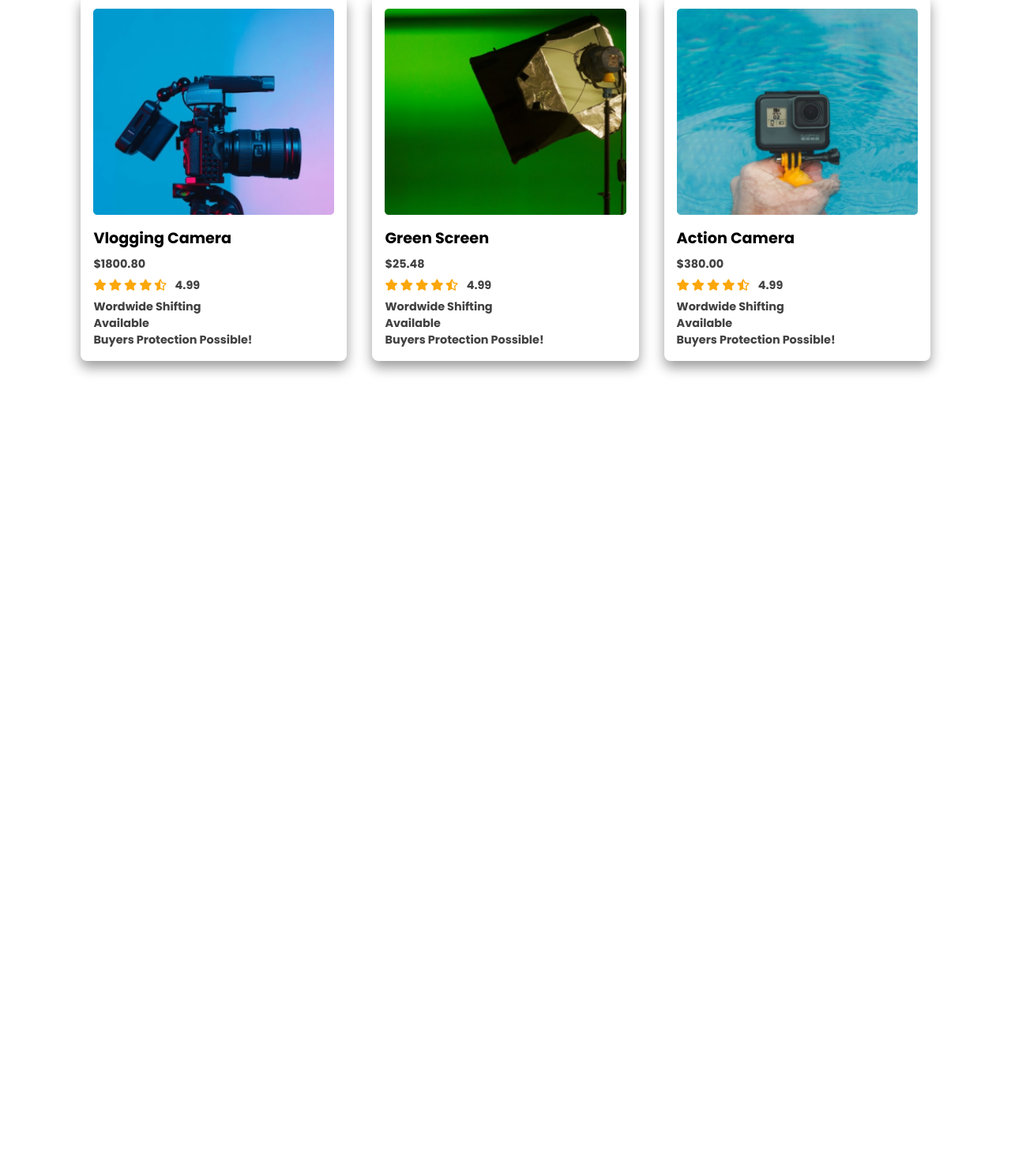
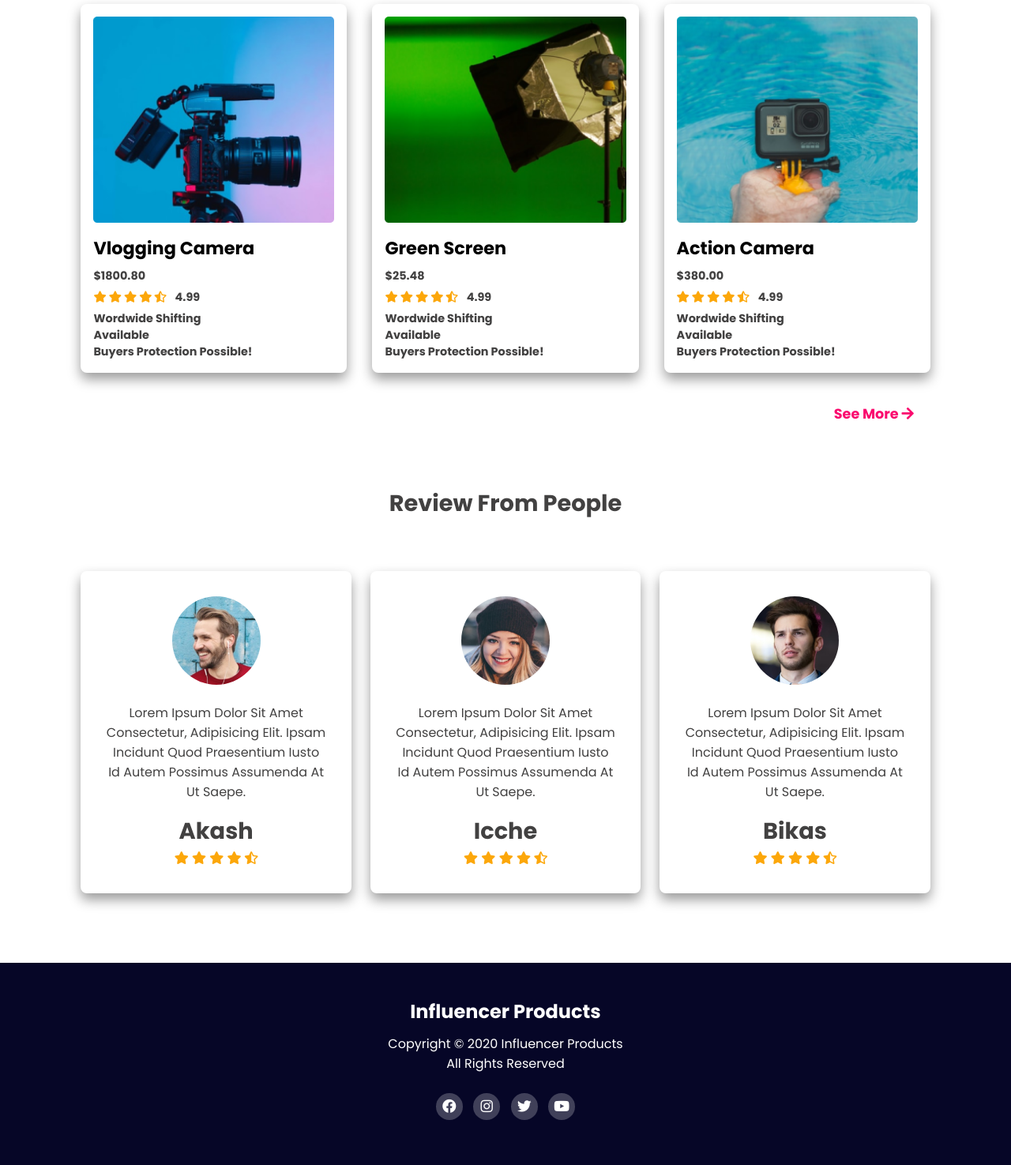
Before and after one commit to Sumon-Datta/capable-tackle, a plain HTML site: page index.html in a window 1280 px wide. Shown: the part 1910-3385 px from the top of the page at 79% size. Before the commit the page ends 2423 px from the top, so only its background shows below. Drawn offline with Linux system fonts and the light colour scheme.

Commit message:
fifth commit

```diff
--- a/css/style.css
+++ b/css/style.css
@@ -21,6 +21,8 @@ html{
 section{
     padding: 3.5rem 8%;
 }
+
+/* header part start */
 
 .header{
 
@@ -52,6 +54,7 @@ section{
     font-size: 1.2rem;
 }
 
+/* home part start */
 
 .home{
     display: flex;
@@ -132,7 +135,7 @@ section{
 }
 
 .collection .container .box h3{
-    font-size: 1.2rem;
+    font-size: 1.4rem;
     margin: .5rem 0;
 }
 
@@ -161,3 +164,115 @@ section{
     font-size: .9rem;
     font-weight: bold;
 }
+
+.collection .btn{
+    color: rgb(250, 10, 110);
+    font-size: 1.1rem;
+    display: inline-block;
+    padding: .4rem 1.3rem;
+    border-radius: 2rem;
+    margin-top: 2rem;
+    font-weight: bold;
+    float: right;
+}
+
+/* review part start */
+
+.review h2{
+    font-size: 1.8rem;
+    text-align: center;
+    color: rgb(66, 65, 65);
+    margin-bottom: 2rem;
+    margin-top: 2rem;
+}
+
+.review .container{
+    display: grid;
+    grid-template-columns: repeat(auto-fit, minmax(20rem, 1fr));
+    gap: 1.5rem;
+}
+
+.review  .box{
+    text-align: center;
+
+    margin: 2rem 0;
+    box-shadow: 0 .5rem 1rem rgba(0,0,0,.4);
+    border-radius: .5rem;
+    padding: 2rem;
+}
+
+
+
+.review .box img{
+    height:7rem;
+    width:7rem;
+    border-radius: 50%;
+    object-fit: cover;
+}
+
+.review .box .content p{
+    color:rgb(66, 65, 65);
+    font-size: 1rem;
+    padding:1rem 0;
+    text-align: center;
+}
+
+
+
+
+.review .box .content h3{
+    font-size: 1.8rem;
+    text-align: center;
+    color: rgb(66, 65, 65);
+}
+
+.review .box .content .stars i{
+    text-align: center;
+    font-size: 1rem;
+    color: rgb(252, 167, 10);
+}
+
+/* footer part start */
+
+.footer{
+    height: 16rem;
+    width: 100%;
+    background: #060627;
+}
+
+.footer h1{
+    color: #fff;
+    text-align: center;
+    padding-top: 2.7rem;
+    padding-bottom: .7rem;
+    font-size: 1.5rem;
+}
+
+.footer h1 span{
+
+
+}
+
+.footer p{
+    text-align: center;
+    color: #fff;
+    font-weight: 400;
+    font-size: 1rem;
+}
+
+.footer .social-media{
+    text-align: center;
+    padding: 1.3rem 0;
+}
+
+.footer .social-media i{
+    color: #fff;
+    background: rgba(255, 255, 255, 0.233);
+    height: 2.1rem;
+    width: 2.1rem;
+    line-height: 2.1rem;
+    text-align: center;
+    border-radius: 50%;
+    margin: .3rem;
+    font-size: 1.1rem;
+}
--- a/index.html
+++ b/index.html
@@ -236,9 +236,83 @@
             </div>
 
 
+        </div>
+        <a href="" class="btn">See More <i class="fas fa-arrow-right"></i></a>
+ </div>
 
+    </section>
+
+    <!-- review part star -->
+
+    <section class="review">
+        <h2>review from people</h2>
+
+        <div class="container">
+            <div class="box">
+                <img src="images/pic-1.png" alt="">
+                <div class="content">
+                    <p>Lorem ipsum dolor sit amet consectetur, adipisicing elit. Ipsam incidunt quod praesentium iusto id autem possimus assumenda at ut saepe.</p>
+                    <h3>Akash</h3>
+                    <div class="stars">
+                        <i class="fas fa-star"></i>
+                        <i class="fas fa-star"></i>
+                        <i class="fas fa-star"></i>
+                        <i class="fas fa-star"></i>
+                        <i class="fas fa-star-half-alt"></i>
+                    </div>
+                </div>
+            </div>
+
+            <div class="box">
+                <img src="images/pic-2.png" alt="">
+                <div class="content">
+                    <p>Lorem ipsum dolor sit amet consectetur, adipisicing elit. Ipsam incidunt quod praesentium iusto id autem possimus assumenda at ut saepe.</p>
+                    <h3>icche</h3>
+                    <div class="stars">
+                        <i class="fas fa-star"></i>
+                        <i class="fas fa-star"></i>
+                        <i class="fas fa-star"></i>
+                        <i class="fas fa-star"></i>
+                        <i class="fas fa-star-half-alt"></i>
+                    </div>
+                </div>
+            </div>
+
+            <div class="box">
+                <img src="images/pic-3.png" alt="">
+                <div class="content">
+                    <p>Lorem ipsum dolor sit amet consectetur, adipisicing elit. Ipsam incidunt quod praesentium iusto id autem possimus assumenda at ut saepe.</p>
+                    <h3>Bikas</h3>
+                    <div class="stars">
+                        <i class="fas fa-star"></i>
+                        <i class="fas fa-star"></i>
+                        <i class="fas fa-star"></i>
+                        <i class="fas fa-star"></i>
+                        <i class="fas fa-star-half-alt"></i>
+                    </div>
+                </div>
+            </div>
         </div>
 
-    </section>
+</section>
+
+
+<!-- footer part start -->
+
+<footer class="footer">
+    <h1>Influencer products</h1>
+    <p>Copyright <span>&copy;</span>  2020 influencer products
+    <br>All rights reserved
+    </p>
+    <div class="social-media">
+        <i class="fab fa-facebook"></i>
+        <i class="fab fa-instagram"></i>
+        <i class="fab fa-twitter"></i>
+        <i class="fab fa-youtube"></i>
+    </div>
+</footer>
+
+
+
 </body>
 </html>
```
Also changed, not shown: images/pic-1.png (added), images/pic-2.png (added), images/pic-3.png (added).
